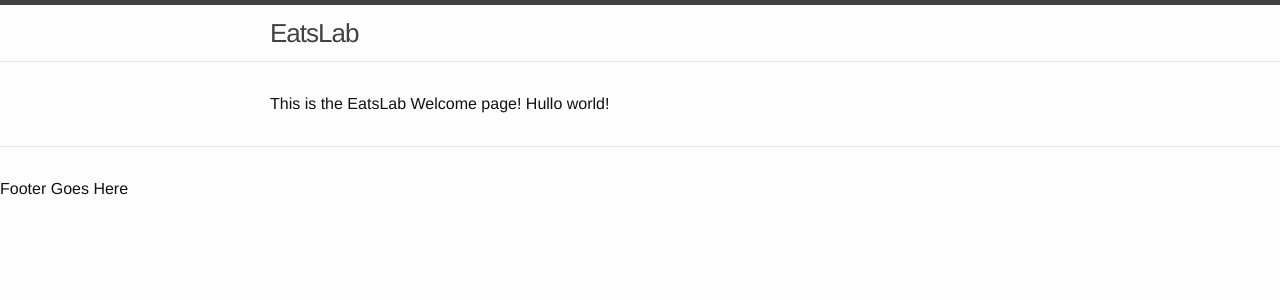
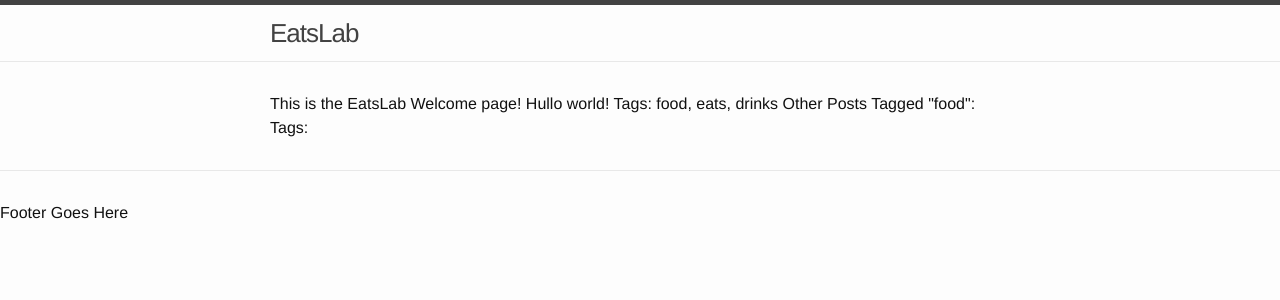
Before and after one commit to TinkurLab/EatsLab, a Jekyll site: the page built from index.html, in a window 1280 px wide. Shown: the top 300 px of the page. Built offline with Jekyll 4.4.1, drawn with Linux system fonts in a browser that asks for light colours.

Commit message:
Playing w/ tags

```diff
--- a/index.html
+++ b/index.html
@@ -1,12 +1,17 @@
 ---
 layout: default
 title: EatsLab Welcome
+tags: food, eats, drinks
 ---
 
 <div class="home">
 
 This is the {{ page.title }} page!  Hullo world!
 
+Tags:
+{{ page.tags }}
 
+Other Posts Tagged "food":
+Tags: {{ site.tags.food }}
 
 </div>
```
